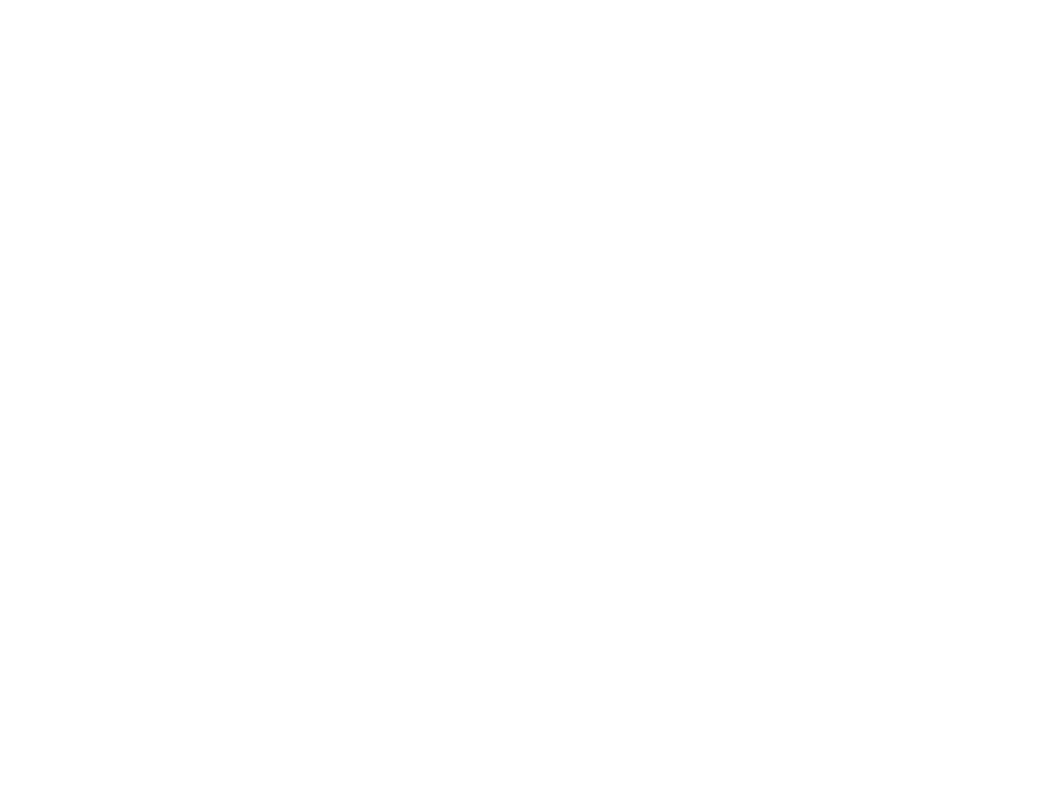
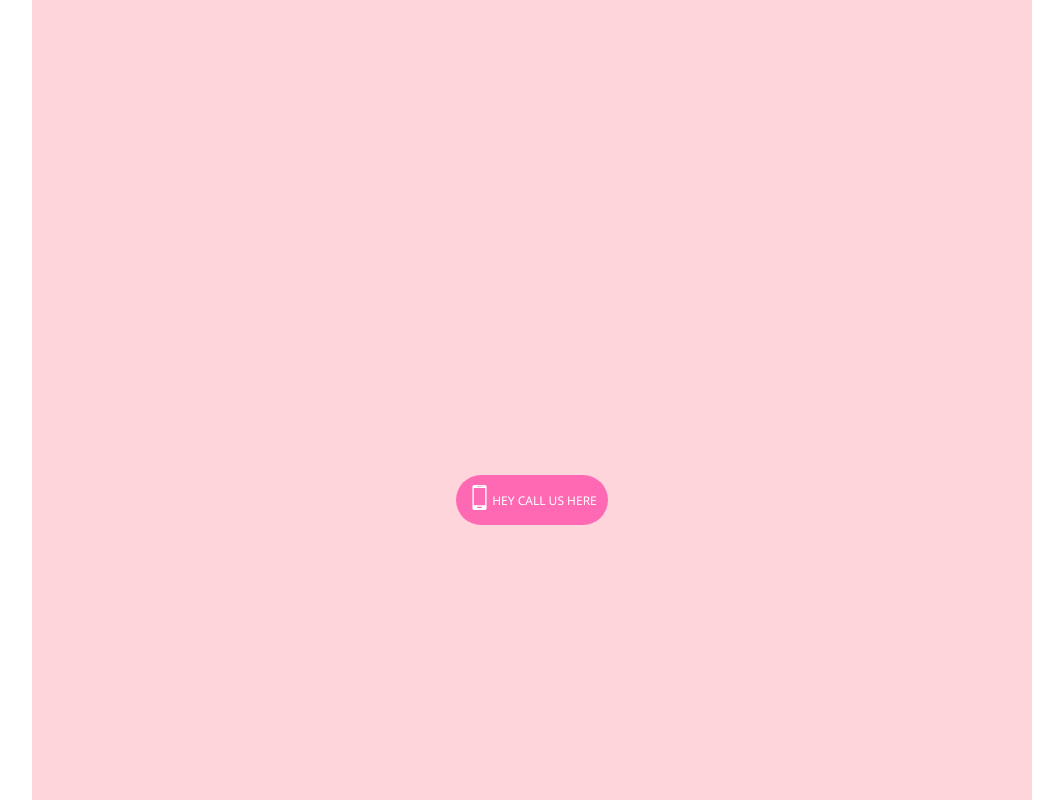
Before and after one commit to rzakin/animation-attention-seeker-rzakin, a plain HTML site: page index.html in a window 1280 px wide. Shown: the top 800 px of the page, without its empty margins (108-1171 px from the left). Drawn offline with Linux system fonts and the light colour scheme.

Commit message:
added "call us" btn

```diff
--- a/index.html
+++ b/index.html
@@ -6,5 +6,12 @@
     <title>attantion seeker</title>
     <link rel="stylesheet" href="style.css" />
   </head>
-  <body></body>
+  <body>
+    <section class="container">
+      <div class="btn">
+        <div><img src="/images/smartphone.svg" alt="" /></div>
+        <div><p>hey call us here</p></div>
+      </div>
+    </section>
+  </body>
 </html>
--- a/style.css
+++ b/style.css
@@ -14,3 +14,34 @@ body {
   font-family: "Segoe UI", Tahoma, Geneva, Verdana, sans-serif;
   font-size: 1.6rem;
 }
+
+.container {
+  width: 1000px;
+  height: 1000px;
+  background-color: rgb(255, 213, 220);
+  margin: 0 auto;
+  display: flex;
+  justify-content: center;
+  align-items: center;
+}
+
+.btn {
+  display: flex;
+  justify-content: center;
+  align-items: center;
+  border-radius: 100px;
+  background-color: hotpink;
+  width: 152px;
+  height: 50px;
+}
+
+img {
+  width: 25px;
+  height: 25px;
+}
+
+p {
+  text-transform: uppercase;
+  color: white;
+  font-size: 12px;
+}
```
